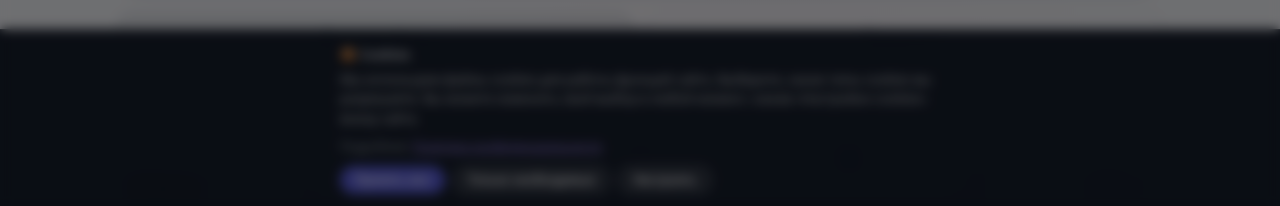
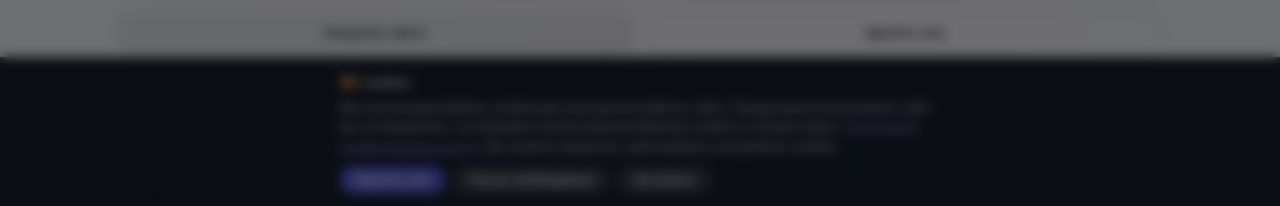
Before and after one commit to Arteminamerica90/dating-pwa, a website: page index.html in a window 1280 px wide. Shown: the part 590-796 px from the top of the page. Drawn offline with nearby package versions, Linux system fonts and the light colour scheme; a script that the page names is missing.

Commit message:
v100: cookie banner link to privacy policy

```diff
--- a/index.html
+++ b/index.html
@@ -20,8 +20,7 @@
       <div id="cookieBanner" style="display:none;position:fixed;bottom:0;left:0;right:0;z-index:9999;background:rgba(17,24,39,0.97);backdrop-filter:blur(12px);padding:16px;color:#e5e7eb;font-size:13px;border-top:1px solid rgba(255,255,255,0.1)">
         <div style="max-width:600px;margin:0 auto">
           <div style="font-weight:700;margin-bottom:6px">🍪 Cookies</div>
-          <div style="margin-bottom:10px;line-height:1.5">Мы используем файлы cookies для работы функций сайта. Выберите, какие типы cookies вы разрешаете. Вы можете изменить свой выбор в любой момент, нажав «Настройки cookies» внизу сайта.</div>
-          <div style="margin-bottom:10px;line-height:1.5;font-size:12px;color:#9ca3af">Подробнее: <a href="./legal.html#privacy" target="_blank" rel="noopener" style="color:#a78bfa">Политика конфиденциальности</a></div>
+          <div style="margin-bottom:10px;line-height:1.5">Мы используем файлы cookies для улучшения работы сайта. Продолжая использовать сайт, вы соглашаетесь с условиями использования файлов cookies в соответствии с <a href="./legal.html#privacy" target="_blank" rel="noopener" style="color:#a78bfa">Политикой конфиденциальности</a>. Вы можете изменить свой выбор в настройках cookies.</div>
           <div id="cookieSettings" style="display:none;margin-bottom:12px">
             <label style="display:flex;align-items:flex-start;gap:8px;margin-bottom:8px;cursor:pointer">
               <input type="checkbox" checked disabled style="accent-color:#a78bfa;width:16px;height:16px;margin-top:2px">
```
